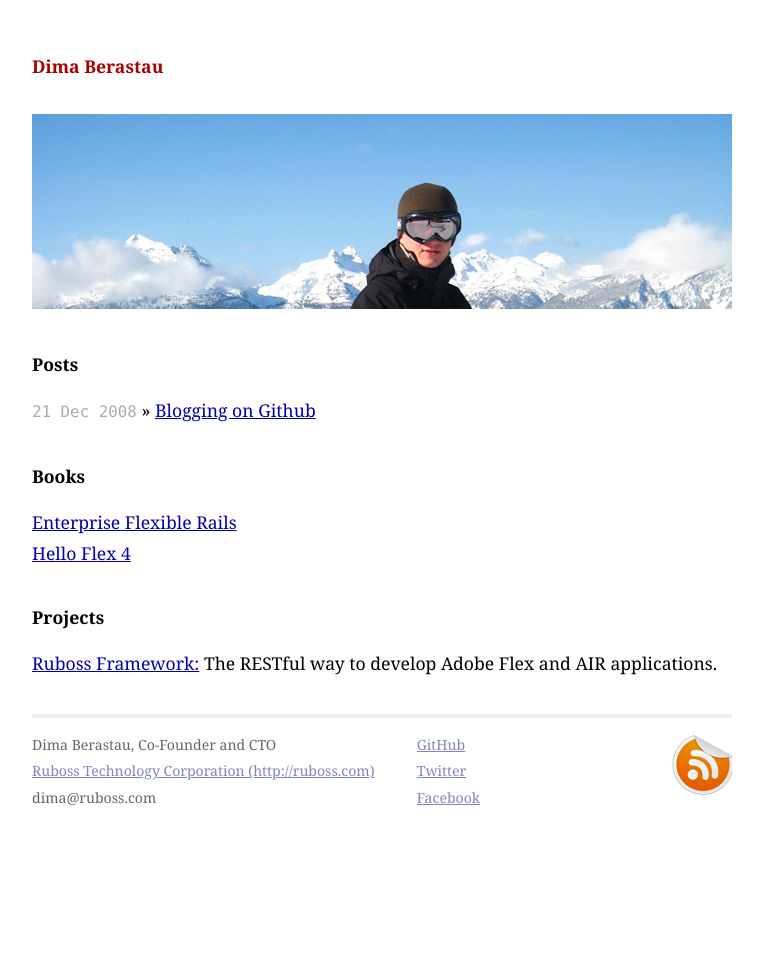
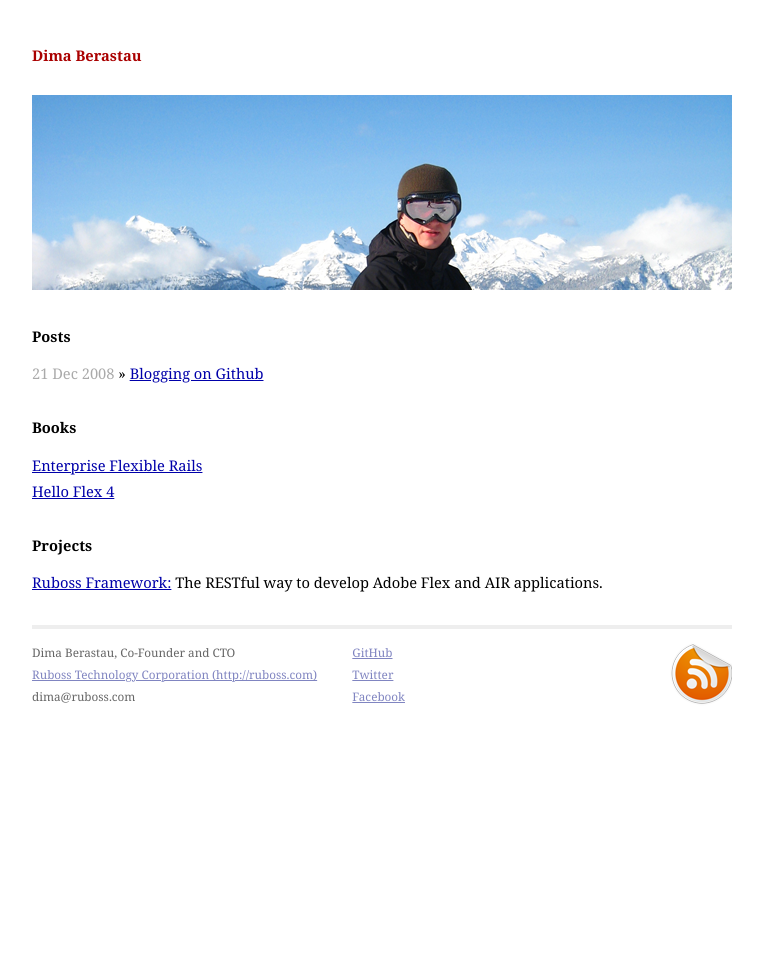
Before and after one commit to dima/dima.github.io, a Jekyll site: the page built from index.html, in a window 1280 px wide. Shown: the whole page, without its empty margins (258-1021 px from the left). Built offline with Jekyll 4.4.1, drawn with Linux system fonts in a browser that asks for light colours.

Commit message:
More style tweaking.

```diff
--- a/css/screen.css
+++ b/css/screen.css
@@ -18,7 +18,7 @@ html, body {
 body {
   background-color: white;
   font-family: Georgia, serif;
-  *font-size: small;
+  font-size: 10pt;
   text-align: center;
 }
 
@@ -68,8 +68,6 @@ ul.posts {
 
   ul.posts span {
     color: #aaa;
-    font-family: Monaco, "Courier New", monospace;
-    font-size: 90%;
   }
 
 /*****************************************************************************/
```
